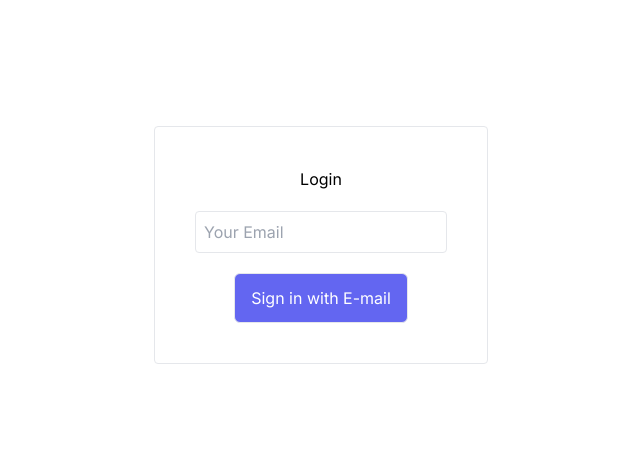
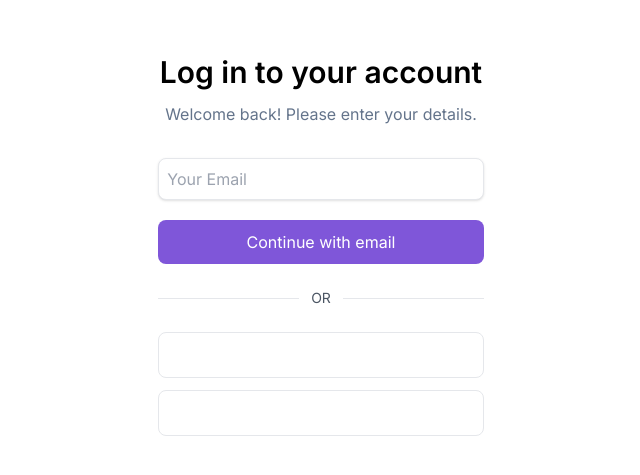
Before and after one commit to imustafayasin/React-Kanban, a Next.js app: page /login in a window 1280 px wide. Shown: the part 155-630 px from the top of the page, without its empty margins (319-959 px from the left). Built offline with nearby package versions, Linux system fonts and the light colour scheme.

Commit message:
Design login page

```diff
--- a/app/login/page.js
+++ b/app/login/page.js
@@ -1,6 +1,6 @@
 "use client";
-import { use, useState } from "react";
-import * as account from "../../controller/accountController";
+import { useState } from "react";
+import { login } from "../../controller/accountController";
 
 export default function Login() {
   const [email, setEmail] = useState();
@@ -8,7 +8,7 @@ export default function Login() {
 
   async function handleLogin(e) {
     e.preventDefault();
-    let response = await account.login(email);
+    let response = await login(email);
     setResponse({
       message: response.message,
       success: response.success,
@@ -16,15 +16,15 @@ export default function Login() {
   }
 
   return (
-    <div className="w-90 h-full justify-center items-center flex container mx-auto">
-      <form
-        onSubmit={(e) => handleLogin(e)}
-        className="text-center rounded p-10 border"
-      >
-        <h2 className="mb-5">Login {email}</h2>
+    <div className="w-[360px] h-full justify-center items-center flex mx-auto">
+      <form onSubmit={(e) => handleLogin(e)} className="text-center rounded">
+        <h2 className="font-semibold text-3xl mb-3">Log in to your account</h2>
+        <p className=" text-center text-slate-500 text-base	mb-8">
+          Welcome back! Please enter your details.
+        </p>
         <input
           type="email"
-          className="p-2 mx-auto block rounded border"
+          className="p-2 w-full mx-auto block rounded-lg shadow border outline-1"
           placeholder="Your Email"
           required
           onInput={(e) => {
@@ -40,10 +40,25 @@ export default function Login() {
             {response.message}
           </small>
         )}
+        {!response.success && (
+          <>
+            <button className="py-2.5 w-full mt-5 mb-6 bg-[#7F56D9] text-white rounded-lg">
+              Continue with email
+            </button>
 
-        <button className="px-4 mt-5 bg-indigo-500 text-white py-3 border rounded-md">
-          Sign in with E-mail
-        </button>
+            <div className="divider flex items-center mb-6">
+              <hr className="flex-grow" />
+              <span className="px-3 text-gray-600 text-sm	">OR</span>
+              <hr className="flex-grow" />
+            </div>
+            <button className="py-2.5 mb-3 text-black w-full border text-white rounded-lg">
+              Continue with Google
+            </button>
+            <button className="py-2.5 text-black w-full border text-white rounded-lg">
+              Continue with Github
+            </button>
+          </>
+        )}
       </form>
     </div>
   );
```
